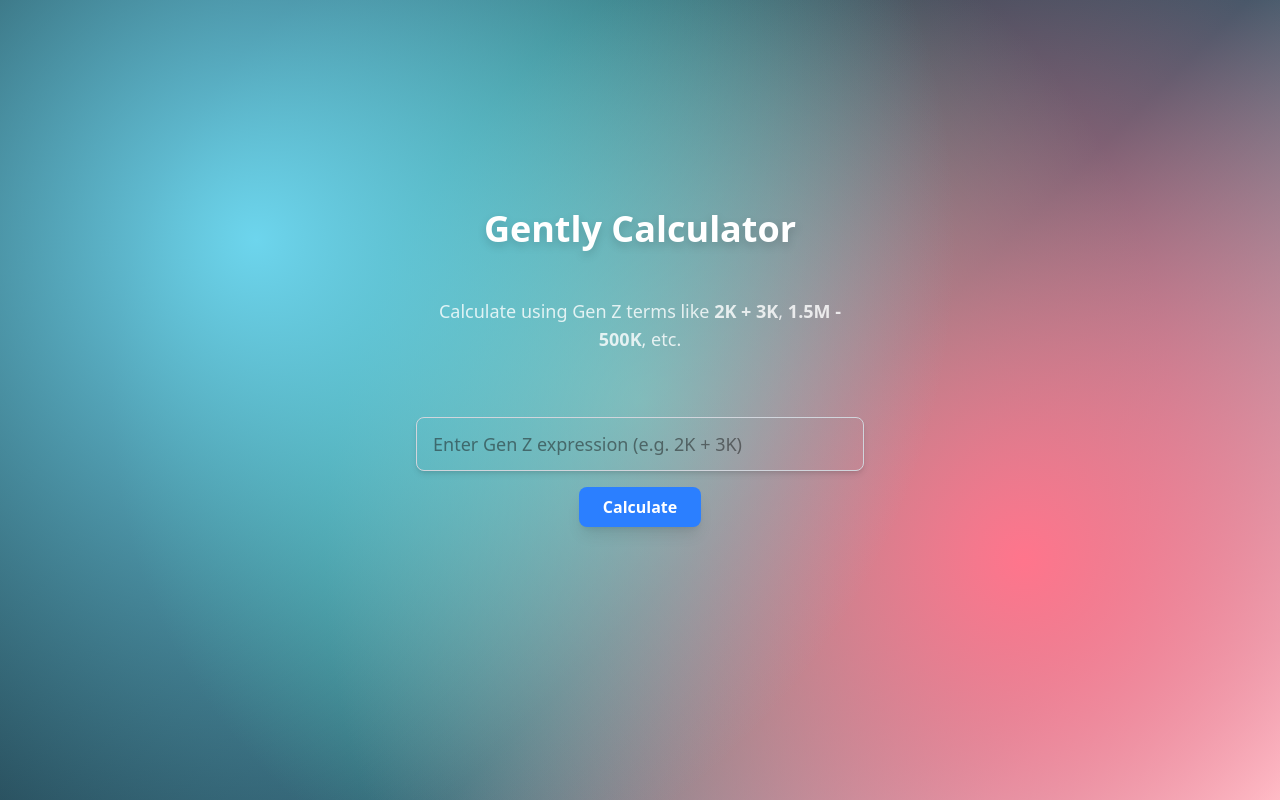
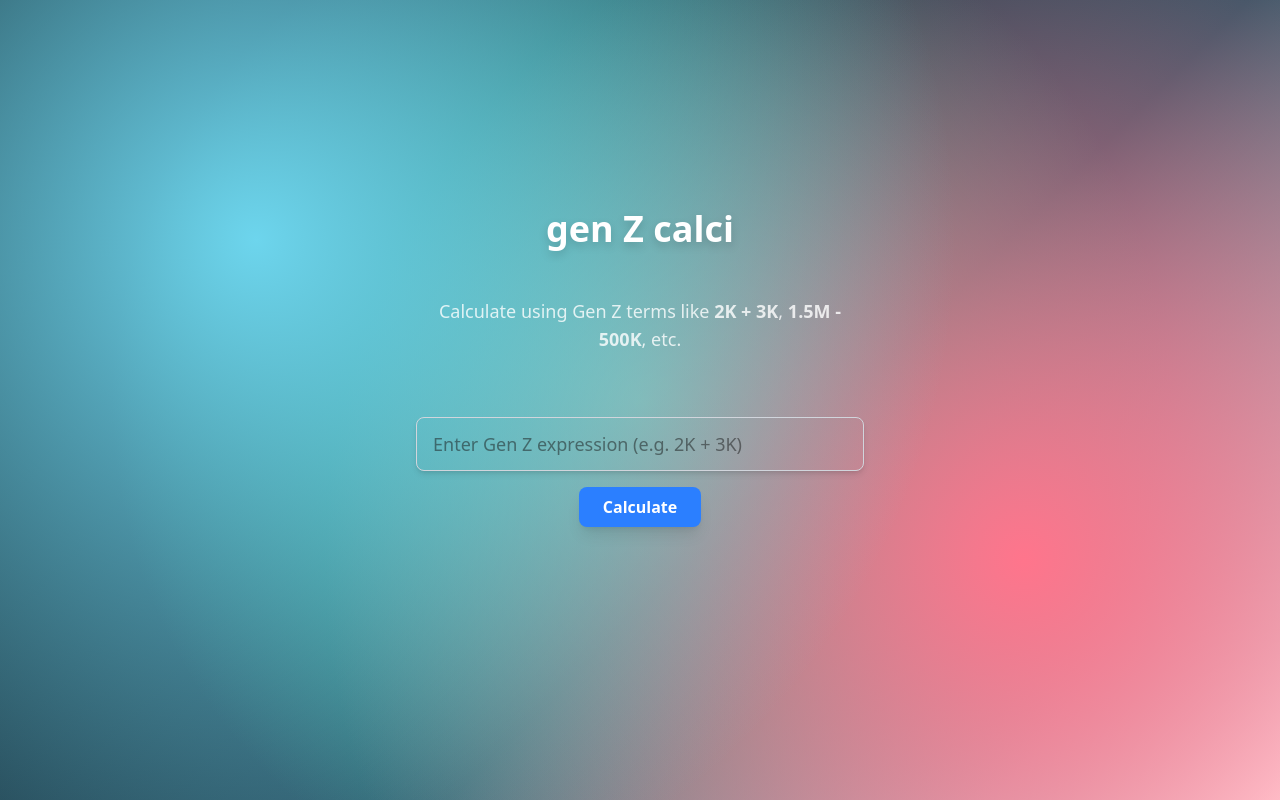
Before and after one commit to mohtashimnawaz/genzcalc, a Next.js app: page / in a window 1280 px wide. Built offline with nearby package versions, Linux system fonts and the light colour scheme.

Commit message:
gen Z calci

```diff
--- a/src/app/page.tsx
+++ b/src/app/page.tsx
@@ -41,7 +41,7 @@ export default function Home() {
     <div className="font-sans min-h-screen flex flex-col items-center justify-center relative p-8 sm:p-20">
       <div className="background-3d" />
       <main className="flex flex-col gap-10 items-center w-full max-w-md z-10">
-        <h1 className="text-4xl font-bold text-white drop-shadow-lg mb-2 text-center">Gently Calculator</h1>
+  <h1 className="text-4xl font-bold text-white drop-shadow-lg mb-2 text-center">gen Z calci</h1>
         <p className="text-lg text-white/80 mb-6 text-center">Calculate using Gen Z terms like <span className="font-bold">2K + 3K</span>, <span className="font-bold">1.5M - 500K</span>, etc.</p>
         <form className="w-full flex flex-col gap-4 items-center" onSubmit={handleCalculate}>
           <input
```
